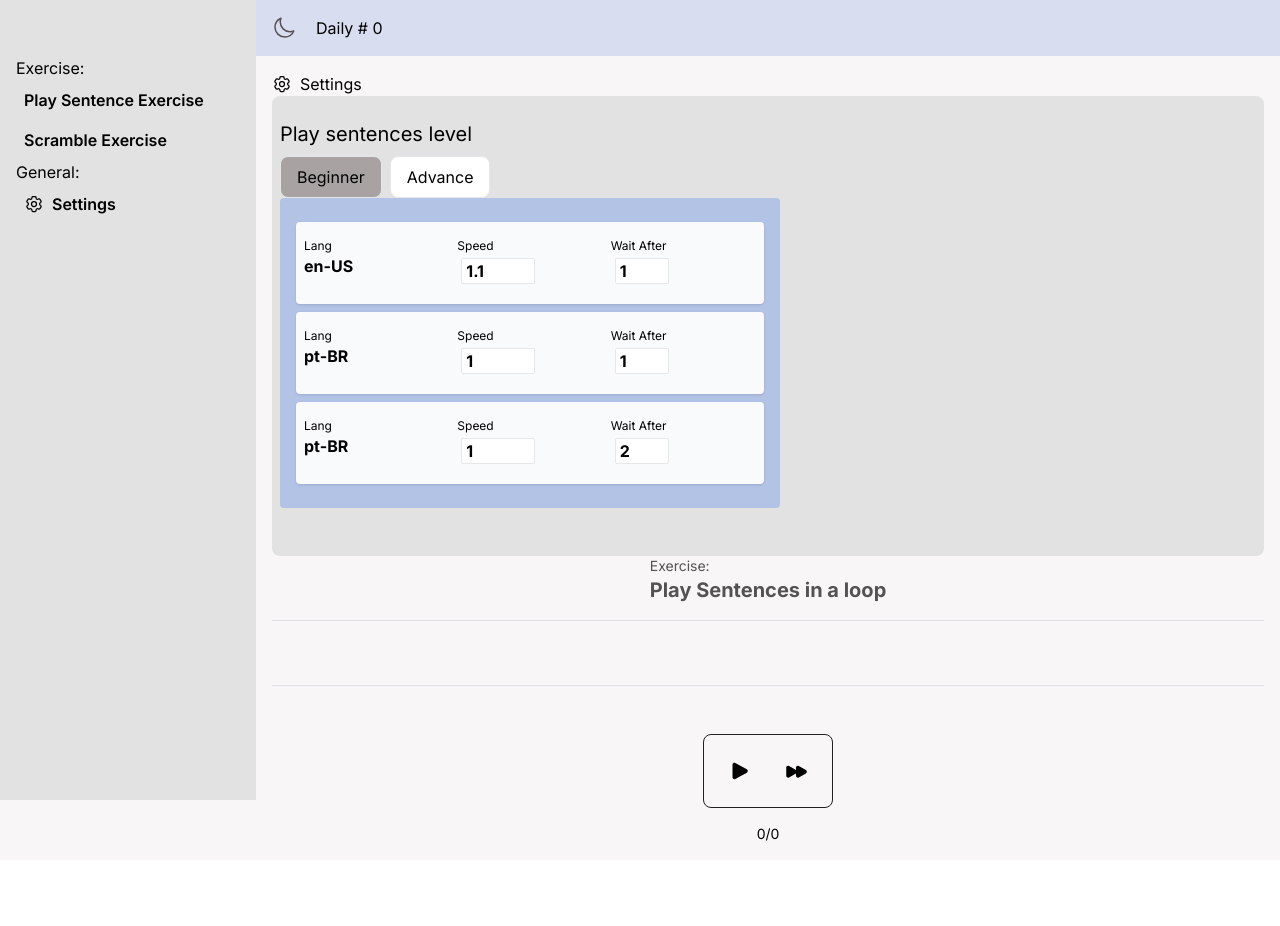
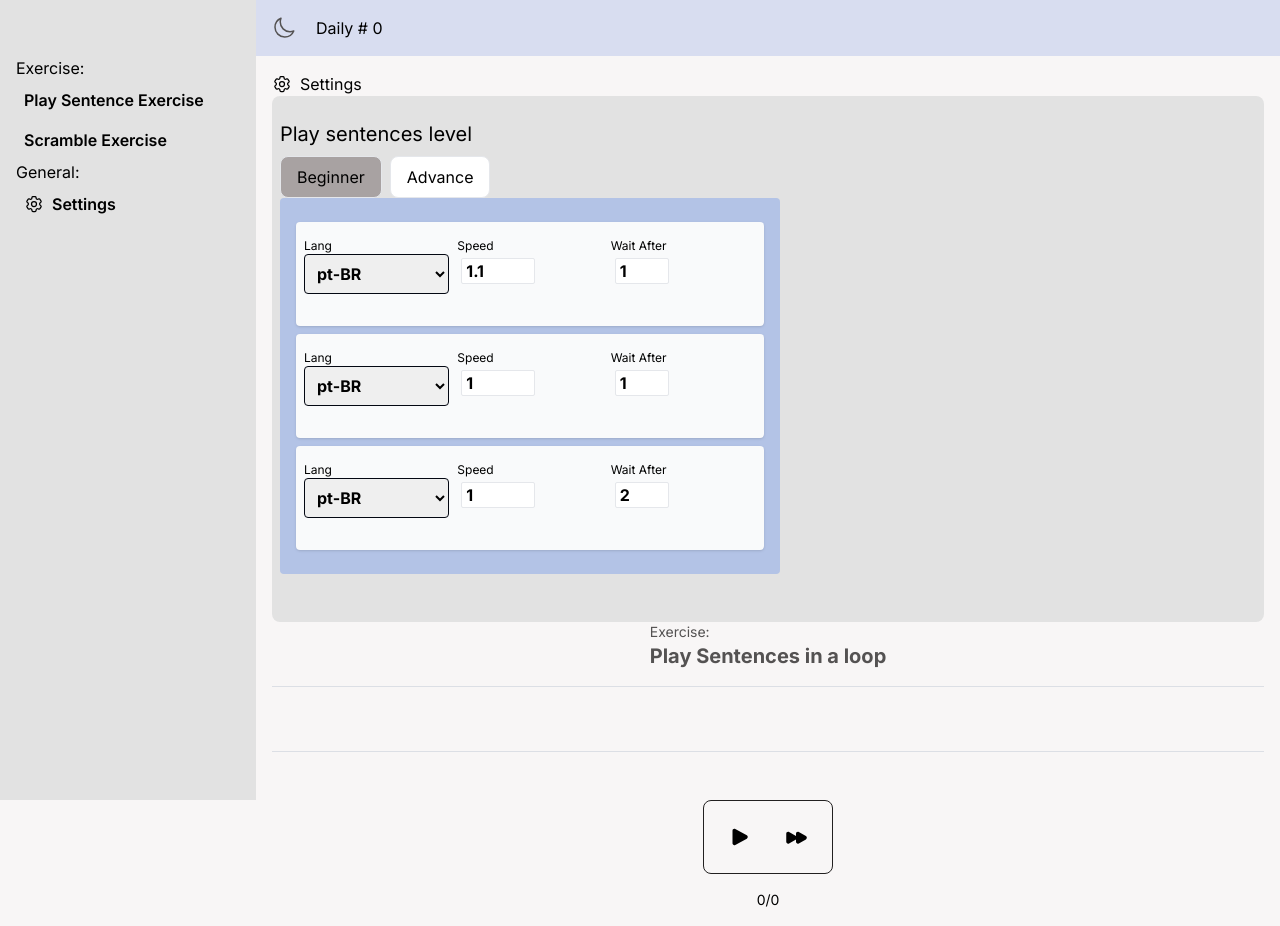
Before and after one commit to eliaweiss/open-lingua-ai, a Next.js app: page /playSentences in a window 1280 px wide. Before the commit the page ends 860 px from the top, so only its background shows below. Built offline with nearby package versions, Linux system fonts and the light colour scheme.

Commit message:
select lang

```diff
--- /dev/null
+++ b/src/app/components/SelectComponent.js
@@ -0,0 +1,26 @@
+import React from "react";
+
+const SelectComponent = ({ options, value, onChange, label }) => {
+  return (
+    <div className="mb-4">
+      {label && (
+        <label className="block mb-2 text-sm font-bold text-gray-700">
+          {label}
+        </label>
+      )}
+      <select
+        value={value}
+        onChange={(e) => onChange(e.target.value)}
+        className="block w-full p-2 border border-gray-300 rounded focus:outline-none focus:border-blue-500"
+      >
+        {options.map((option) => (
+          <option key={option.value} value={option.value}>
+            {option.label}
+          </option>
+        ))}
+      </select>
+    </div>
+  );
+};
+
+export default SelectComponent;
--- a/src/app/playSentences/components/DndComponent.js
+++ b/src/app/playSentences/components/DndComponent.js
@@ -3,7 +3,7 @@ import { DndProvider, useDrag, useDrop } from "react-dnd";
 import { HTML5Backend } from "react-dnd-html5-backend";
 import { useAppContext } from "../../context/AppContext";
 import { Input } from "../../components/Input";
-
+import SelectComponent from "./SelectComponent";
 const ItemType = "ITEM";
 
 const DraggableItemContent = ({ rSetting, index }) => {
@@ -13,12 +13,24 @@ const DraggableItemContent = ({ rSetting, index }) => {
     readSettingsArray.list[index][name] = value;
     setReadSettingsArray({ ...readSettingsArray });
   }
+  const options = [
+    { value: "target", label: getLanguageName("target") },
+    { value: "source", label: getLanguageName("src") },
+  ];
   return (
     <div className="">
       <div className="flex space-x-2  ">
         <div className="flex-1 ">
           <div className="text-xs">Lang</div>
-          <div className="font-bold">{getLanguageName(rSetting.lang)}</div>
+          {/* <div className="font-bold">{getLanguageName(rSetting.lang)}</div> */}
+          <div className="font-bold">
+            {" "}
+            <SelectComponent
+              options={options}
+              value={rSetting.lang}
+              onChange={(value) => changeValue("lang", value)}
+            />
+          </div>
         </div>
         <div className="flex-1">
           <div className="text-xs">Speed</div>
--- /dev/null
+++ b/src/app/playSentences/components/SelectComponent.js
@@ -0,0 +1,26 @@
+import React from "react";
+
+const SelectComponent = ({ options, value, onChange, label }) => {
+  return (
+    <div className="mb-4">
+      {label && (
+        <label className="block mb-2 text-sm font-bold text-pText">
+          {label}
+        </label>
+      )}
+      <select
+        value={value}
+        onChange={(e) => onChange(e.target.value)}
+        className="block text-black w-full p-2 border border-primary rounded focus:outline-none "
+      >
+        {options.map((option) => (
+          <option key={option.value} value={option.value}>
+            {option.label}
+          </option>
+        ))}
+      </select>
+    </div>
+  );
+};
+
+export default SelectComponent;
```
